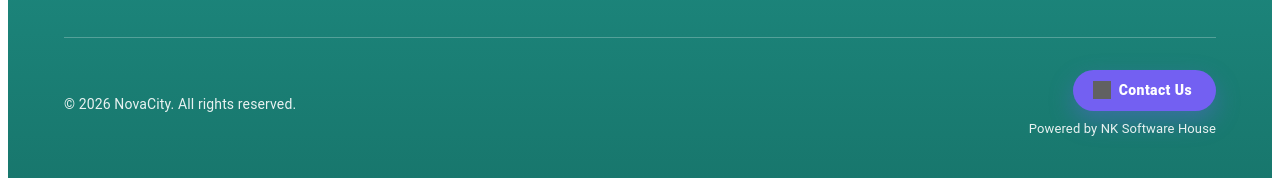
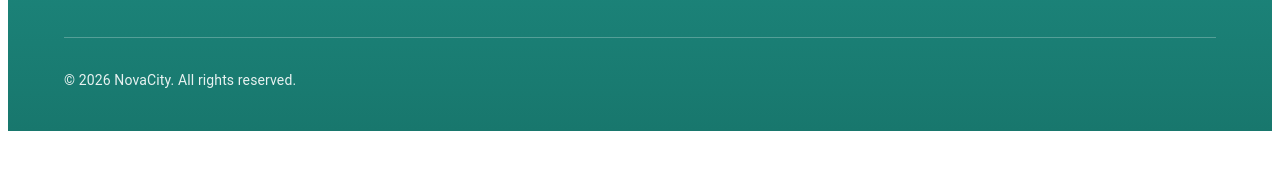
Before and after one commit to NomanKader/mmnovacity, a React (Vite) app in the folder mmnovacity/: page /contact in a window 1280 px wide. Shown: the part 1794-1977 px from the top of the page. After the commit the page ends 1933 px from the top, so only its background shows below. Built offline with nearby package versions, Linux system fonts and the light colour scheme; grey boxes are pictures that could not be loaded.

Commit message:
Changed position and add viber icon

```diff
--- a/mmnovacity/src/components/Footer.jsx
+++ b/mmnovacity/src/components/Footer.jsx
@@ -7,6 +7,7 @@ import {
   Divider,
   Stack,
   Link as MuiLink,
+  Fab,
 } from "@mui/material";
 import PhoneIcon from "@mui/icons-material/Phone";
 import MailIcon from "@mui/icons-material/Mail";
@@ -87,15 +88,35 @@ export default function Footer() {
               <Box sx={{ display: "flex", gap: 1 }}>
                 <PhoneIcon fontSize="small" />
                 <Typography fontSize={14}>
+                  <Box
+                    component="a"
+                    href="tel:+959987659275"
+                    sx={{ color: "white", textDecoration: "none", display: "block", "&:hover": { textDecoration: "underline" } }}
+                  >
                     +959987659275
-                  <br />
+                  </Box>
+                  <Box
+                    component="a"
+                    href="tel:+959765900318"
+                    sx={{ color: "white", textDecoration: "none", display: "block", "&:hover": { textDecoration: "underline" } }}
+                  >
                     +959765900318
+                  </Box>
                 </Typography>
               </Box>
 
               <Box sx={{ display: "flex", gap: 1 }}>
                 <MailIcon fontSize="small" />
-                <Typography fontSize={14}>
+                <Typography
+                  component="a"
+                  href="mailto:info@novacity.com"
+                  fontSize={14}
+                  sx={{
+                    color: "white",
+                    textDecoration: "none",
+                    "&:hover": { textDecoration: "underline" },
+                  }}
+                >
                   info@novacity.com
                 </Typography>
               </Box>
@@ -138,63 +159,38 @@ export default function Footer() {
           <Typography fontSize={14} sx={{ opacity: 0.9 }}>
             © {new Date().getFullYear()} NovaCity. All rights reserved.
           </Typography>
+        </Box>
+      </Container>
 
-          <Box sx={{ display: "flex", flexDirection: "column", alignItems: { xs: "center", sm: "flex-end" }, gap: 1 }}>
-          <Button
-            variant="contained"
+      {/* Floating Viber Button (BOTTOM RIGHT) */}
+      <Fab
         component="a"
         href="https://www.viber.com/en/download/"
         target="_blank"
         rel="noopener noreferrer"
-            startIcon={
+        sx={{
+          position: "fixed",
+          bottom: 30,
+          right: 30,
+          bgcolor: "#7360F2",
+          color: "#fff",
+          zIndex: 1300,
+          boxShadow: "0 8px 20px rgba(115, 96, 242, 0.4)",
+          "&:hover": {
+            bgcolor: "#5b4bd6",
+          },
+        }}
+      >
         <Box
           component="img"
           src="https://cdn.jsdelivr.net/gh/simple-icons/simple-icons/icons/viber.svg"
           sx={{
-                  width: 18,
-                  height: 18,
+            width: 22,
+            height: 22,
             filter: "invert(1)",
           }}
         />
-            }
-            sx={{
-              bgcolor: "#7360F2",
-              color: "white",
-              borderRadius: "999px",
-              px: 3,
-              py: 1,
-              fontWeight: 800,
-              textTransform: "none",
-              boxShadow: "0 10px 25px rgba(115, 96, 242, 0.35)",
-              "&:hover": {
-                bgcolor: "#5b4bd6",
-                boxShadow: "0 12px 28px rgba(115, 96, 242, 0.45)",
-              },
-            }}
-          >
-            Contact Us
-          </Button>
-
-          <Typography
-            component="a"
-            href="https://www.nksoftwarehouse.com/"
-            target="_blank"
-            rel="noopener noreferrer"
-            sx={{
-              fontSize: 13,
-              opacity: 0.9,
-              color: "white",
-              textDecoration: "none",
-              "&:hover": {
-                textDecoration: "underline",
-              },
-            }}
-          >
-            Powered by NK Software House
-          </Typography>
-        </Box>
-        </Box>
-      </Container>
+      </Fab>
     </Box>
   );
 }
--- a/mmnovacity/src/components/ScrollToTopButton.jsx
+++ b/mmnovacity/src/components/ScrollToTopButton.jsx
@@ -31,7 +31,7 @@ export default function ScrollToTopButton() {
         onClick={scrollToTop}
         sx={{
             position: "fixed",
-          bottom: 30,
+            bottom: 100,
             right: 30,
             bgcolor: "#0e878c",
             color: "#fff",
```
Lines whose indentation alone changed are shown as unchanged.
